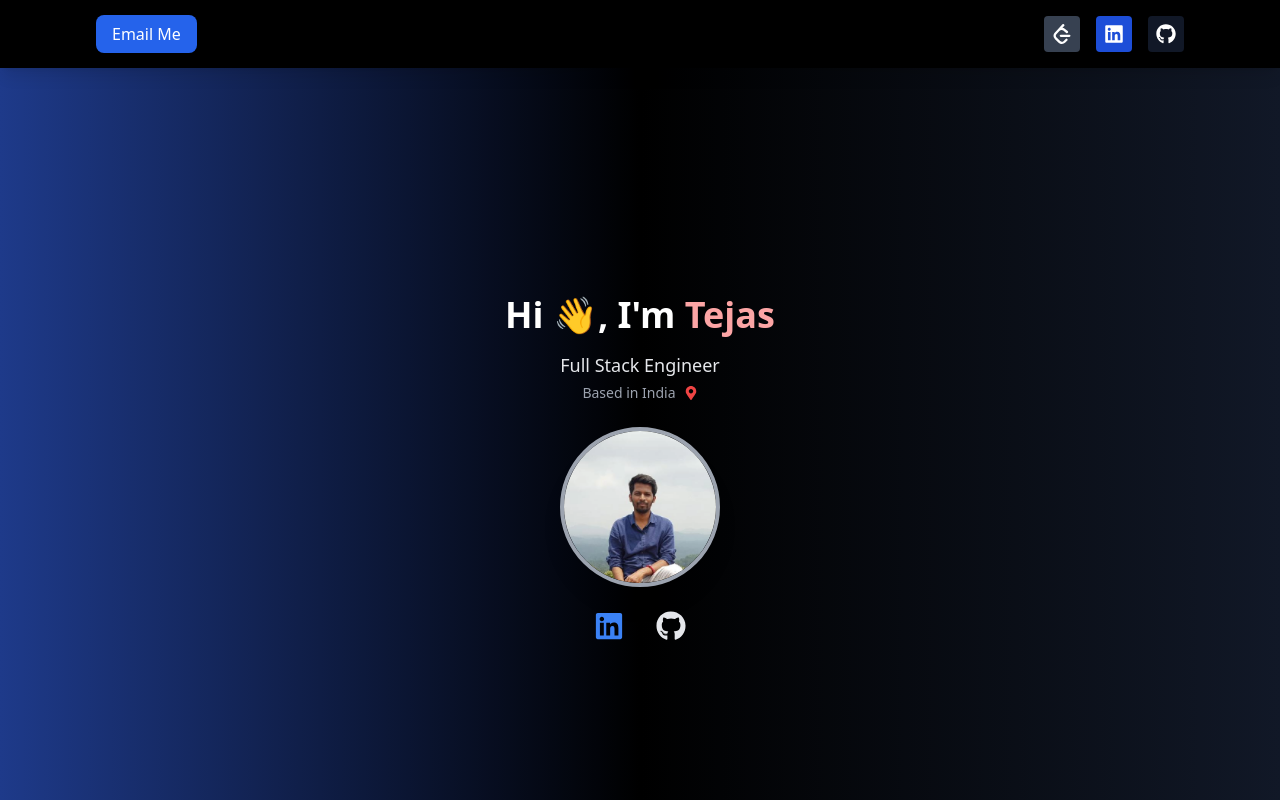
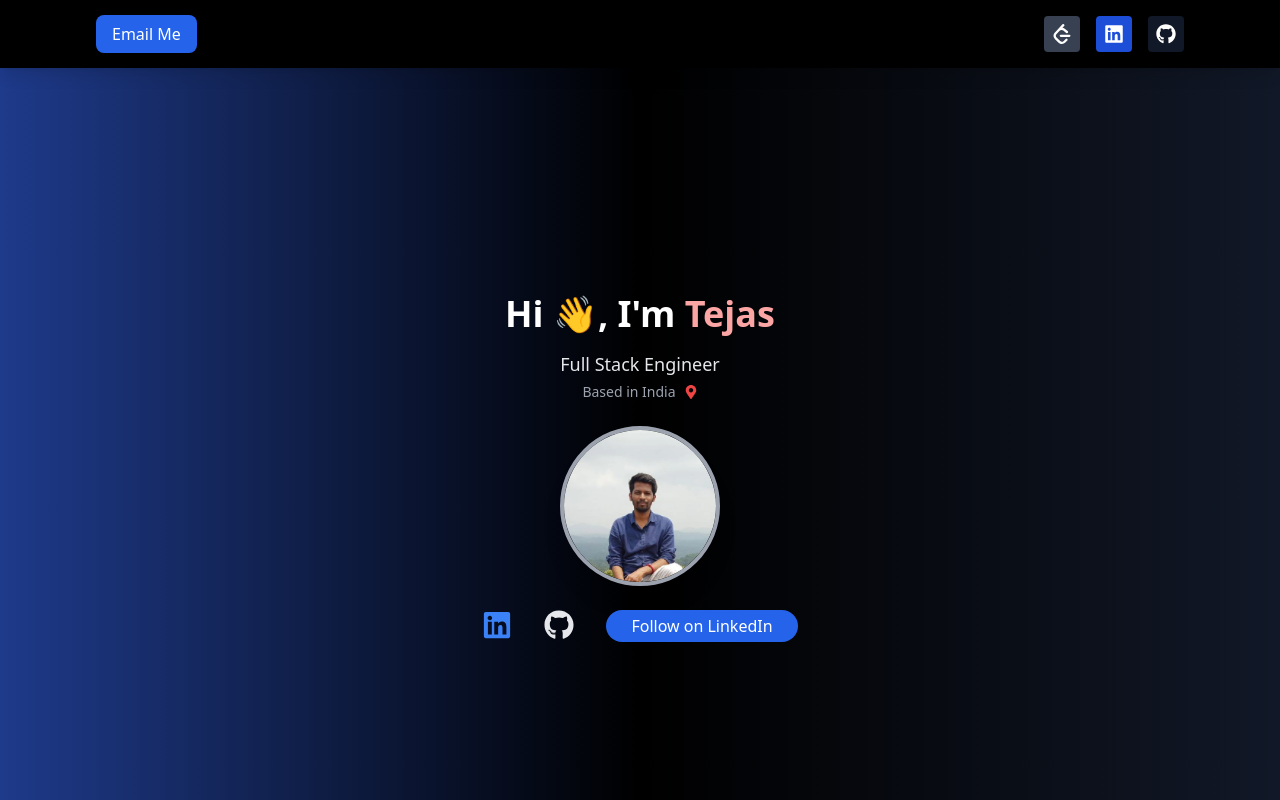
Before and after one commit to Tejastr888/portfolio, a React (Vite) app: page / in a window 1280 px wide. Shown: the top 800 px of the page. Built offline with nearby package versions, Linux system fonts and the light colour scheme; no server answers.

Commit message:
follow on linked in

```diff
--- a/src/components/Home.jsx
+++ b/src/components/Home.jsx
@@ -1,4 +1,3 @@
-import React from "react";
 import { FaLinkedin, FaGithub, FaMapMarkerAlt } from "react-icons/fa";
 import profileImage from "../assets/profileImage.png";
 
@@ -6,7 +5,7 @@ const Home = () => {
   return (
     <div className="flex flex-col items-center justify-center h-screen bg-gradient-to-r from-blue-900 via-black to-gray-900 text-center text-white">
       <h1 className="text-4xl font-bold mb-2 animate-fadeInDown">
-      Hi 👋, I'm  <span className="text-red-300">Tejas</span>
+        Hi 👋, I&apos;m <span className="text-red-300">Tejas</span>
       </h1>
       <p className="text-lg text-gray-200 mt-2 animate-fadeInUp">
         Full Stack Engineer
@@ -40,6 +39,14 @@ const Home = () => {
         >
           <FaGithub />
         </a>
+        <a
+          href="https://www.linkedin.com/comm/mynetwork/discovery-see-all?usecase=PEOPLE_FOLLOWS&followMember=tejastr888"
+          target="_blank"
+          rel="noopener noreferrer"
+          className="flex flex-col justify-center px-4 py-2 text-center outline-none text-white no-underline w-48 h-8 rounded-full bg-blue-600 font-sans hover:bg-green-500 transition-transform transform hover:scale-110 duration-300"
+        >
+          Follow on LinkedIn
+        </a>
       </div>
     </div>
   );
```
Also changed, not shown: src/components/Navbar.jsx (+1 -95 lines).
